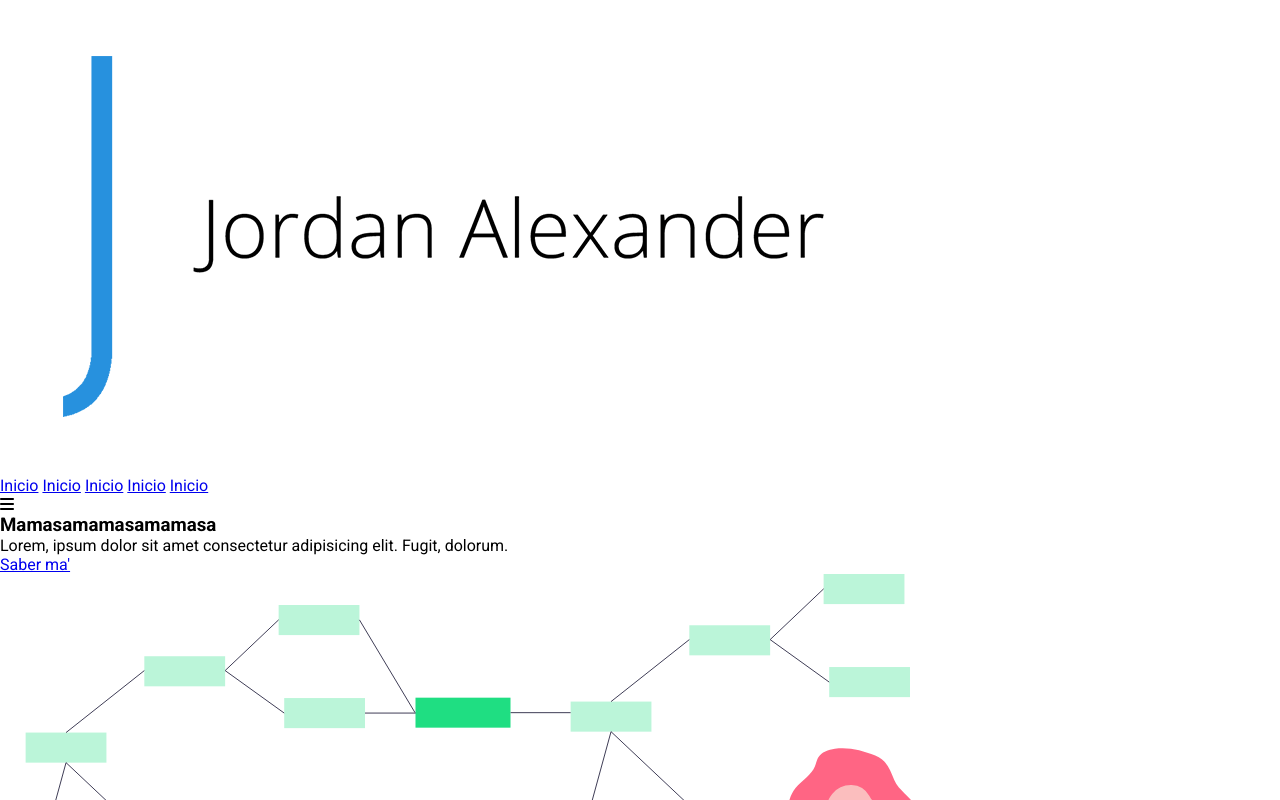
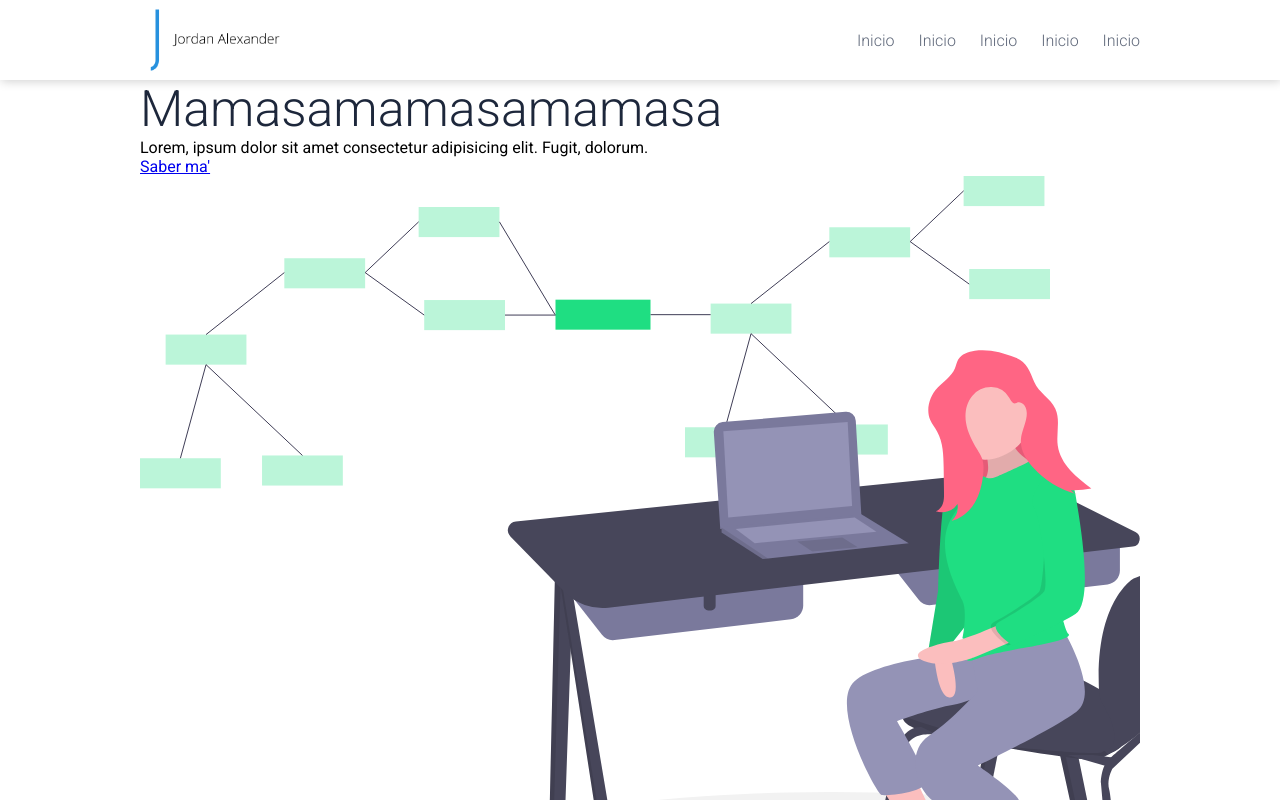
Before and after one commit to VictorNicoRios/Web-Site, a plain HTML site: page index.html in a window 1280 px wide. Shown: the top 800 px of the page. Drawn offline with nearby package versions, Linux system fonts and the light colour scheme.

Commit message:
New features on the CSS file
Margin and visual static effects

```diff
--- a/css/estilos.css
+++ b/css/estilos.css
@@ -7,3 +7,89 @@
 body{
     font-family: 'Roboto', sans-serif;
 }
+
+h1, h2, h3, h4, h5, h6{
+    color: #1d273b;
+    font-weight: 300;
+}
+
+.contenedor{
+    width: 90%;
+    max-width: 1000px;
+    margin: auto;
+    overflow: hidden;
+}
+
+.contenedor1{
+    width: 90%;
+    max-width: 1000px;
+    margin: auto;
+    overflow: hidden;
+    padding: 60px 0;
+}
+
+h1{
+    font-size: 50px;
+}
+
+/* Header */
+header::before{
+    content: "";
+    display: block;
+    margin-bottom: 80px;
+}
+
+nav{
+    width: 100%;
+    height: 80px;
+    background: white;
+    border-bottom: 1px solid transparent;
+    box-shadow: 1px 1px 10px 0 rgba(0, 0, 0, .2);
+    position: fixed;
+    top: 0;
+    z-index: 100;
+    /*transition: ease-in-out 0.5s;*/
+}
+
+.nav{
+    display: flex;
+    justify-content: space-between;
+    height: 80px;
+    width: 100%;
+    align-items: center;
+}
+
+.nav .logo{
+    height: 80px;
+}
+
+.nav .logo img{
+    height: 100%;
+    vertical-align: top;
+}
+
+.enlaces-header{
+    font-weight: 300;
+}
+
+.nav .enlaces-header a{
+    color: #5D6678;
+    text-decoration: none;
+    margin-left: 20px;
+}
+
+.hamburguer{
+    width: 80px;
+    height: 80px;
+    display: none;
+    text-align: center;
+    z-index: 100;
+    cursor: pointer;
+    /*transition: color 0.5s ease-in;*/
+}
+
+.hamburguer > i{
+    font-size: 25px;
+    line-height: 80px;
+
+}
```
